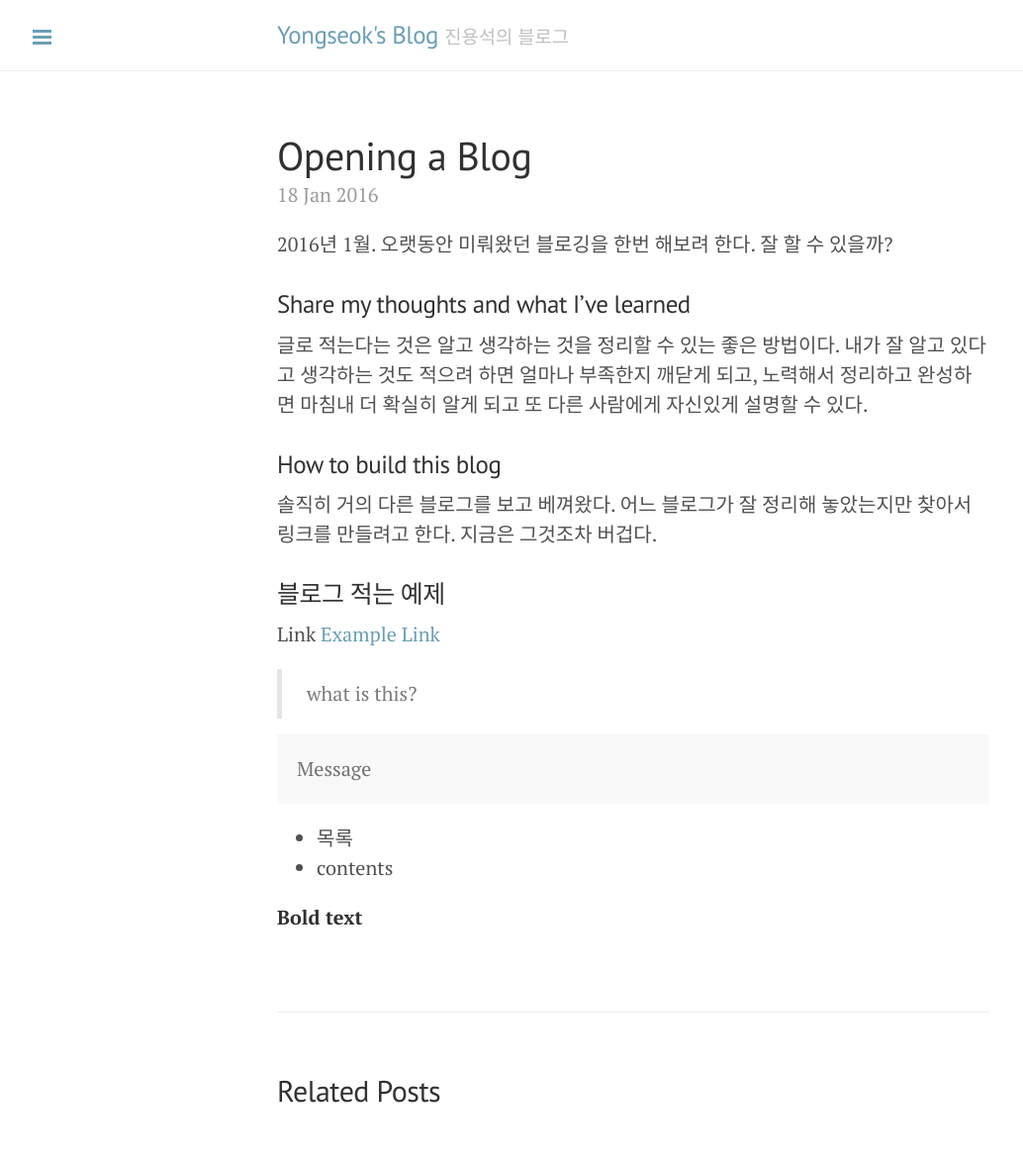
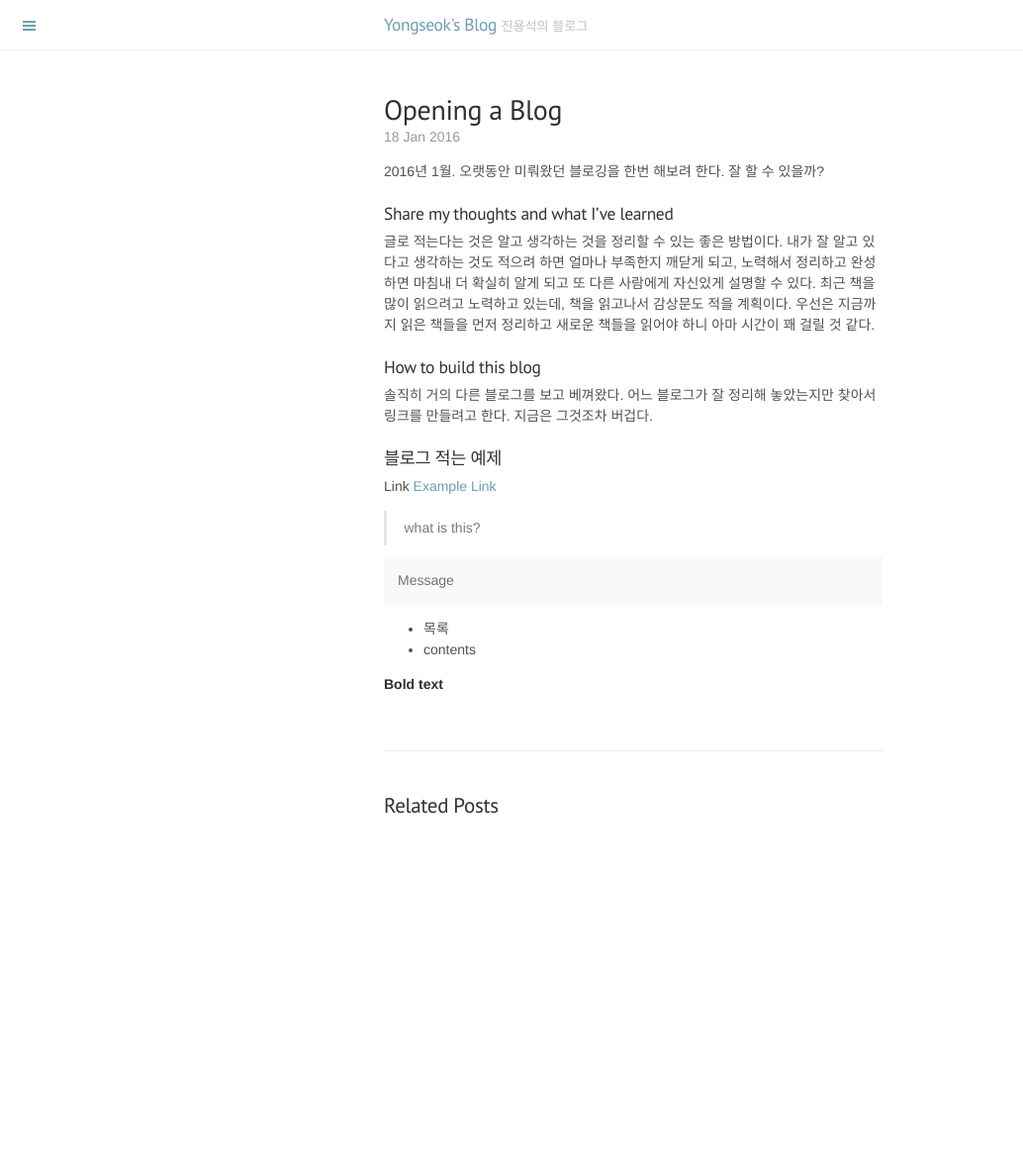
Before and after one commit to ysjin/old-blog, a Jekyll site: the page built from _posts/2016-01-18-opening-blog.md, in a window 1280 px wide. Shown: the whole page at 99% size, without its empty margins (0-1034 px from the left). Built offline with Jekyll 4.4.1, drawn with Linux system fonts in a browser that asks for light colours; Markdown is read by kramdown in place of the engine named in the settings; after the commit the page ends 900 px from its top, so only the background shows below that.

Commit message:
change font size and types

```diff
--- a/_includes/comments.html
+++ b/_includes/comments.html
@@ -14,5 +14,7 @@
   })();
 </script>
 <noscript>Please enable JavaScript to view the <a href="http://disqus.com/?ref_noscript">comments powered by Disqus.</a></noscript>
+<!--
 <a href="http://disqus.com" class="dsq-brlink">comments powered by <span class="logo-disqus">Disqus</span></a>
+-->
 {% endif %}
--- a/_posts/2016-01-18-opening-blog.md
+++ b/_posts/2016-01-18-opening-blog.md
@@ -8,6 +8,8 @@ title: Opening a Blog
 ### Share my thoughts and what I've learned
 글로 적는다는 것은 알고 생각하는 것을 정리할 수 있는 좋은 방법이다.
 내가 잘 알고 있다고 생각하는 것도 적으려 하면 얼마나 부족한지 깨닫게 되고, 노력해서 정리하고 완성하면 마침내 더 확실히 알게 되고 또 다른 사람에게 자신있게 설명할 수 있다.
+최근 책을 많이 읽으려고 노력하고 있는데, 책을 읽고나서 감상문도 적을 계획이다. 우선은 지금까지 읽은 책들을 먼저 정리하고 새로운 책들을 읽어야 하니 아마 시간이 꽤 걸릴 것 같다.
+
 
 ### How to build this blog
 솔직히 거의 다른 블로그를 보고 베껴왔다. 어느 블로그가 잘 정리해 놓았는지만 찾아서 링크를 만들려고 한다. 지금은 그것조차 버겁다.
--- a/public/css/lanyon.css
+++ b/public/css/lanyon.css
@@ -40,8 +40,14 @@ body {
   overflow-x: hidden;
 }
 
+/*
 html {
   font-family: "PT Serif", Georgia, "Times New Roman", serif;
+}
+*/
+html {
+  font-family: "Helvetica Neue", "Apple SD Gothic Neo", "Nanum Gothic", Helvetica, Arial, sans-serif;
+  font-size: 14px;
 }
 
 h1, h2, h3, h4, h5, h6 {
```
Lines whose indentation alone changed are shown as unchanged.
